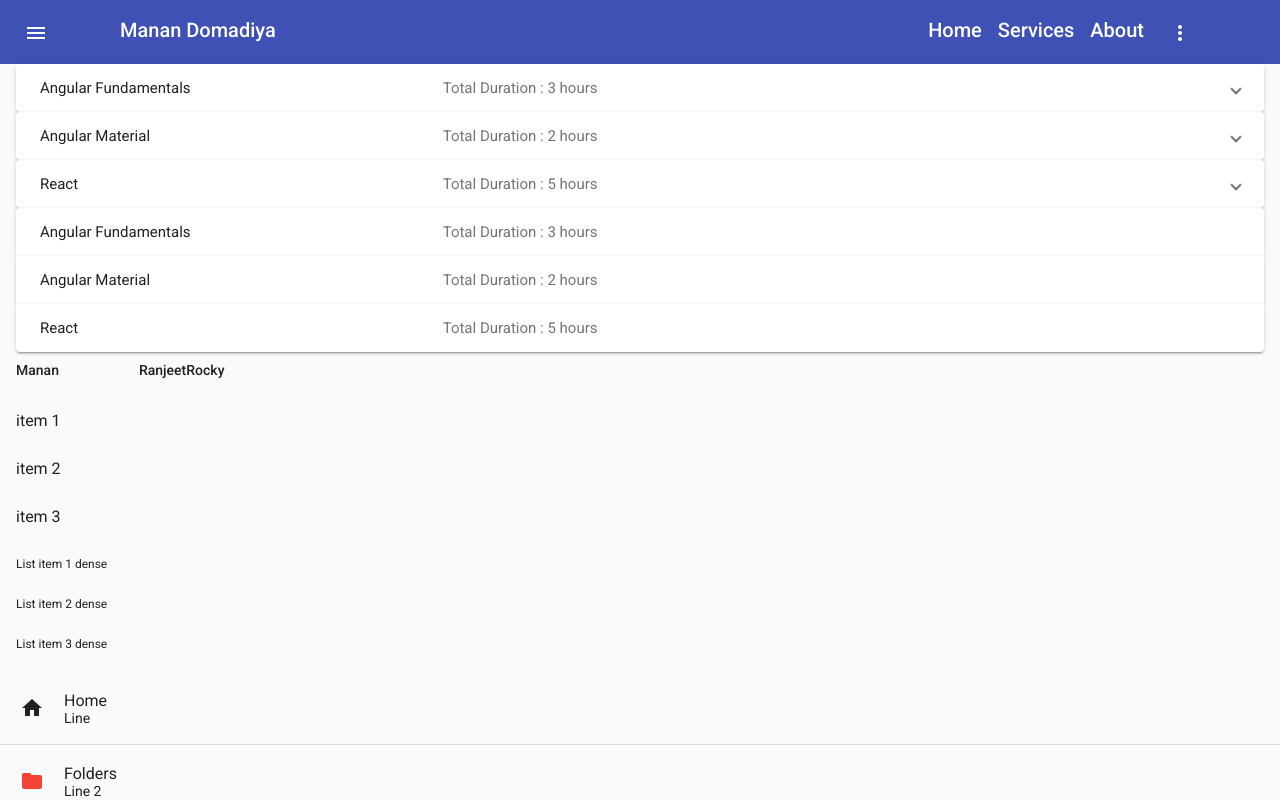
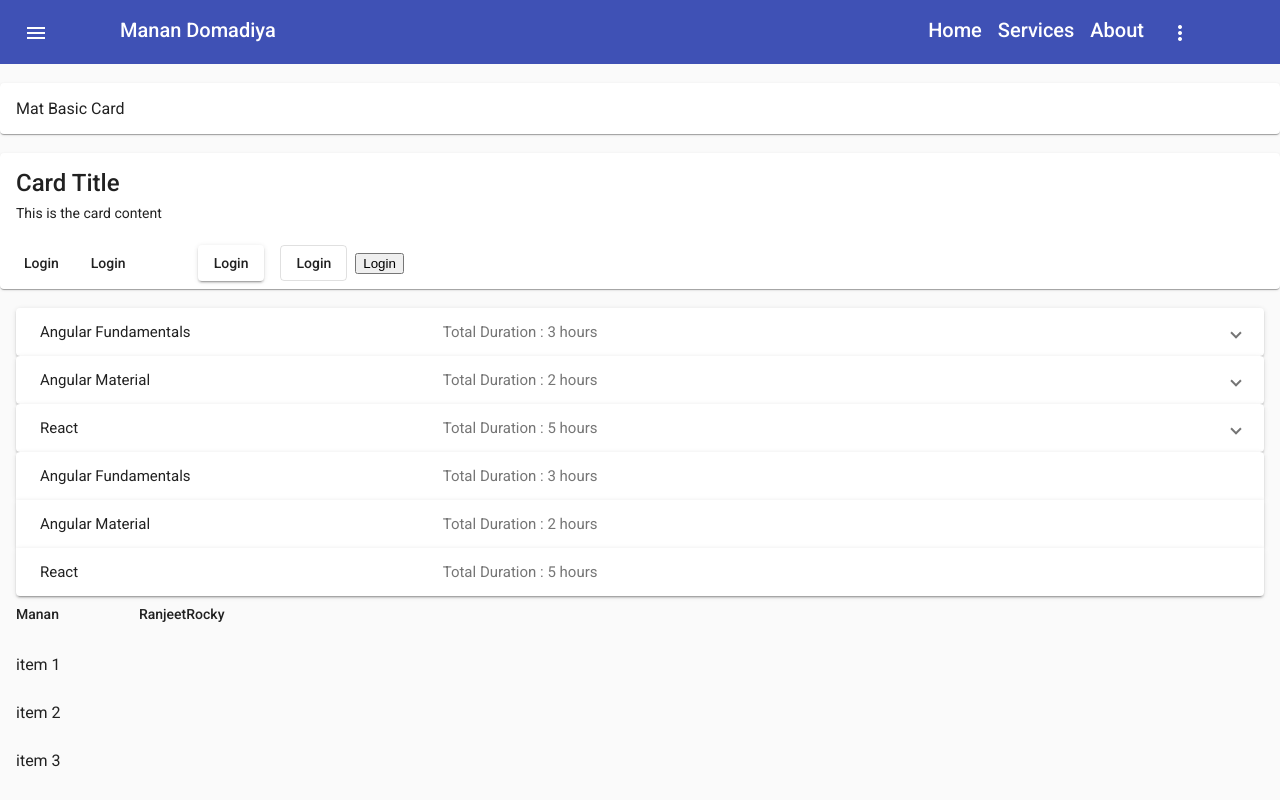
Before and after one commit to ranjeetrocky/angular-material-demo, an Angular app: page / in a window 1280 px wide. Built offline with nearby package versions, Linux system fonts and the light colour scheme.

Commit message:
17 Material Cards

```diff
--- a/src/app/app.component.html
+++ b/src/app/app.component.html
@@ -45,6 +45,21 @@
                 </mat-menu>
             </mat-menu>
         </mat-toolbar>
+        <br>
+        <mat-card>Mat Basic Card</mat-card>
+        <br>
+        <mat-card>
+            <mat-card-title>Card Title</mat-card-title>
+            <mat-card-content>This is the card content</mat-card-content>
+            <mat-card-actions>
+                <button mat-button>Login</button>
+                <button mat-flat-button>Login</button>
+                <button mat-raised-button>Login</button>
+                <button mat-stroked-button>Login</button>
+                <button>Login</button>
+            </mat-card-actions>
+        </mat-card>
+        <br>
         <mat-expansion-panel>
             <mat-expansion-panel-header>
                 <mat-panel-title>Angular Fundamentals</mat-panel-title>
--- a/src/app/material/material.module.ts
+++ b/src/app/material/material.module.ts
@@ -12,6 +12,7 @@ import { MatListModule } from '@angular/material/list';
 import { MatDividerModule } from '@angular/material/divider';
 import { MatGridListModule } from '@angular/material/grid-list';
 import { MatExpansionModule } from '@angular/material/expansion';
+import { MatCardModule } from '@angular/material/card';
 
 const MaterialComponents = [
   MatButtonModule,
@@ -26,6 +27,7 @@ const MaterialComponents = [
   MatDividerModule,
   MatGridListModule,
   MatExpansionModule,
+  MatCardModule,
 ];
 
 @NgModule({
```
